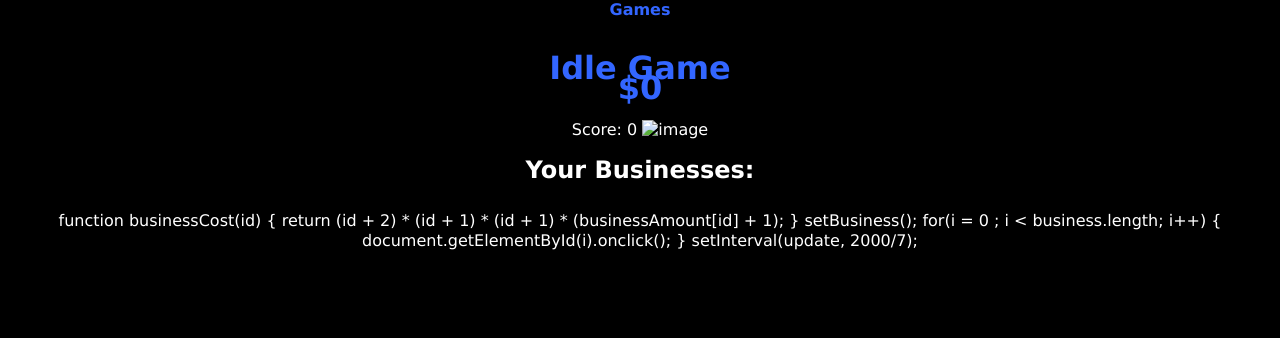
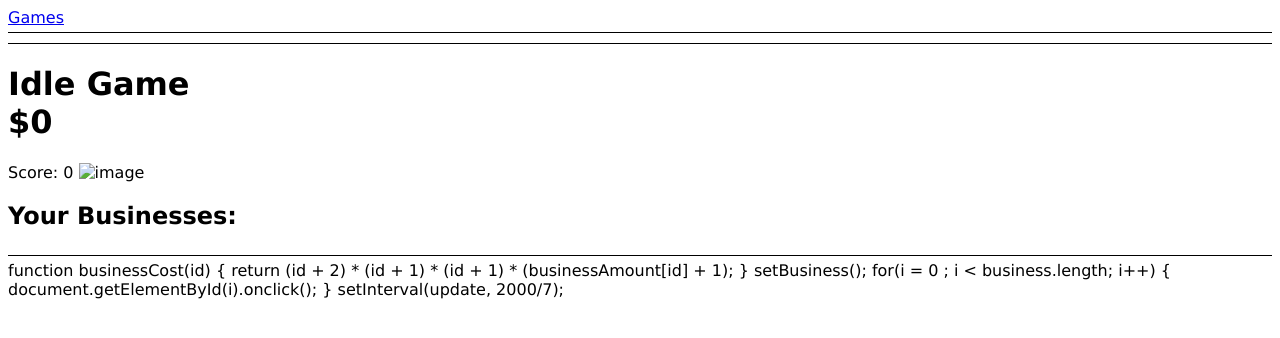
Before and after one commit to bglabman/bglabman.github.io, a Jekyll site: the page idle.html, which Jekyll copies as it is, in a window 1280 px wide. Shown: the top 338 px of the page. Built offline with Jekyll 4.4.1, drawn with Linux system fonts in a browser that asks for light colours.

Commit message:
Update idle.html

```diff
--- a/idle.html
+++ b/idle.html
@@ -1,7 +1,6 @@
 <!DOCTYPE html>
 <html lang="en">
 <head>
-	 <link href="style.css" rel="stylesheet" type="text/css"/>
     <title>Idle Game</title>
 <style>
 
```
